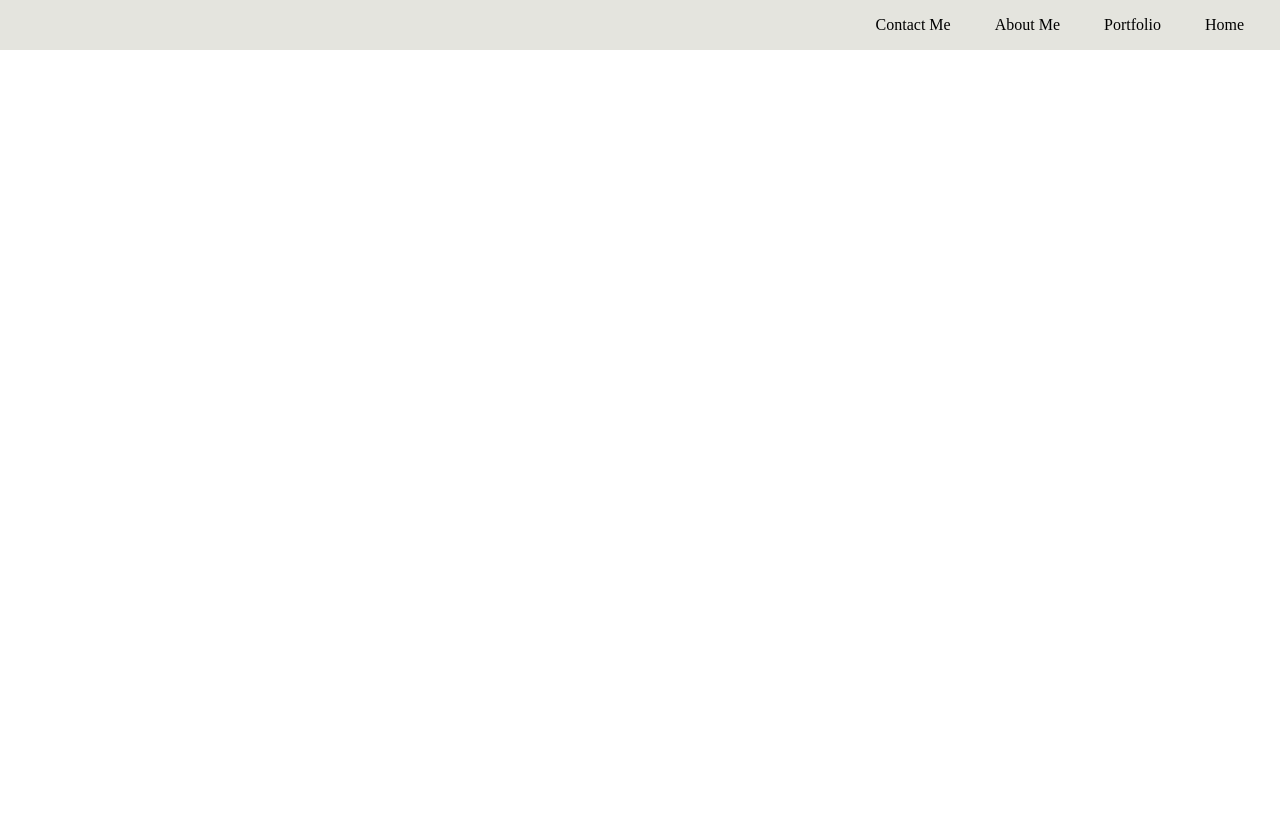
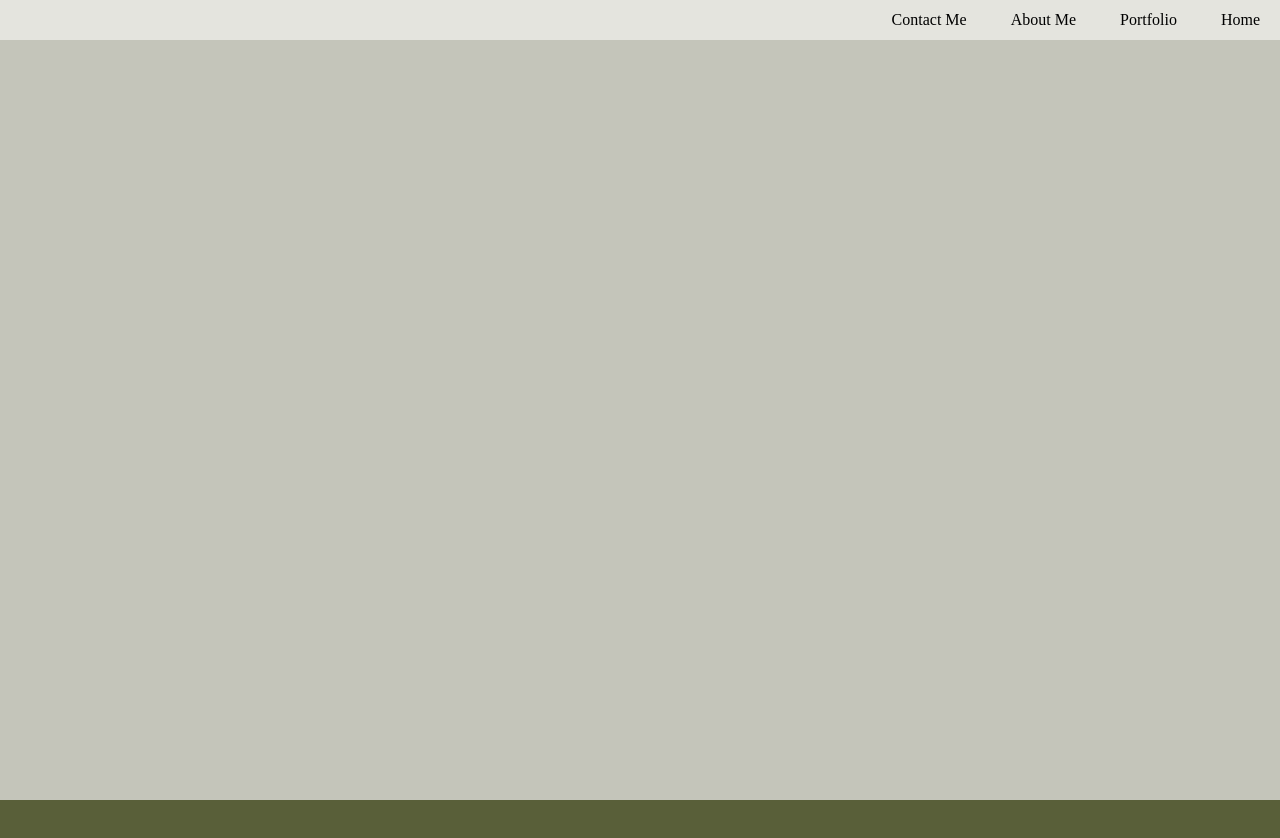
Before and after one commit to josefbruseke/PersonalPage, a plain HTML site: page index.html in a window 1280 px wide. Before the commit the page ends 800 px from the top, so only its background shows below. Drawn offline with Linux system fonts and the light colour scheme.

Commit message:
add sections

```diff
--- a/styles.css
+++ b/styles.css
@@ -1,13 +1,19 @@
 body {
     margin: 0;
+    overflow: hidden;
+    overflow-y: scroll;
+
 }
 
 
 nav {
     background-color: #E4E4DE;
     display: flex;
+    position: fixed;
     justify-content: flex-end;
-    padding: 2dvh;
+    align-items: center;
+    height: 5%;
+    width: 100%;
 }
 
 nav ul {
@@ -21,3 +27,13 @@ nav li {
     display: inline;
     padding: 20px;
 }
+
+.Home {
+    background-color: #C4C5BA;
+    height: 100dvh;
+}
+
+.Portfolio {
+    background-color: #595F39;
+    height: 100dvh;
+}
```
